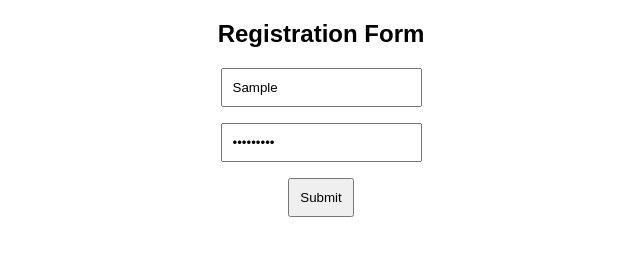
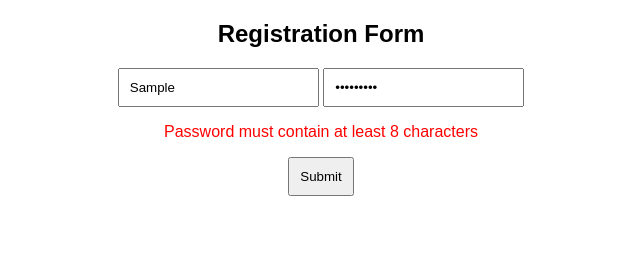
Before and after one commit to murugalaskhm8-art/form-validation, a plain HTML site: page form validation/index.html in a window 1280 px wide. Both pictures are taken after typing "Sample", "Sample123" into the empty fields and a click on the button "Submit". Shown: the whole page, without its empty margins (319-959 px from the left). Drawn offline with Linux system fonts and the light colour scheme.

Commit message:
Updated HTML and password validation

```diff
--- a/form validation/index.html
+++ b/form validation/index.html
@@ -12,10 +12,9 @@
 
         <input type="text" id="name" placeholder="Enter Name">
 
-        <p id="error"></p>
         <input type="password" id="password" placeholder="Enter Password">
 
-        <p id="error"></p>
+        <p id="errorMsg"></p>
 
         <button type="submit">Submit</button>
 
--- a/form validation/password.js
+++ b/form validation/password.js
@@ -3,7 +3,7 @@ form.addEventListener("submit", function(event) {
     event.preventDefault();
     let password = document.getElementById("password").value;
     let errorMsg = document.getElementById("errorMsg");
-    if (password.length < 8) {
+    if (password.length >=8) {
         errorMsg.textContent = "Password must contain at least 8 characters";
         errorMsg.style.color = "red";
     } else {
```
